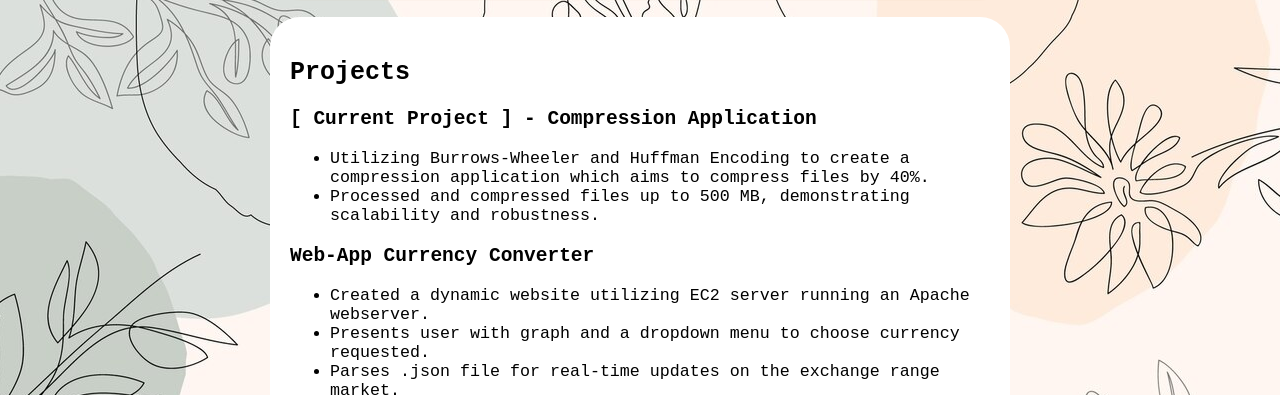
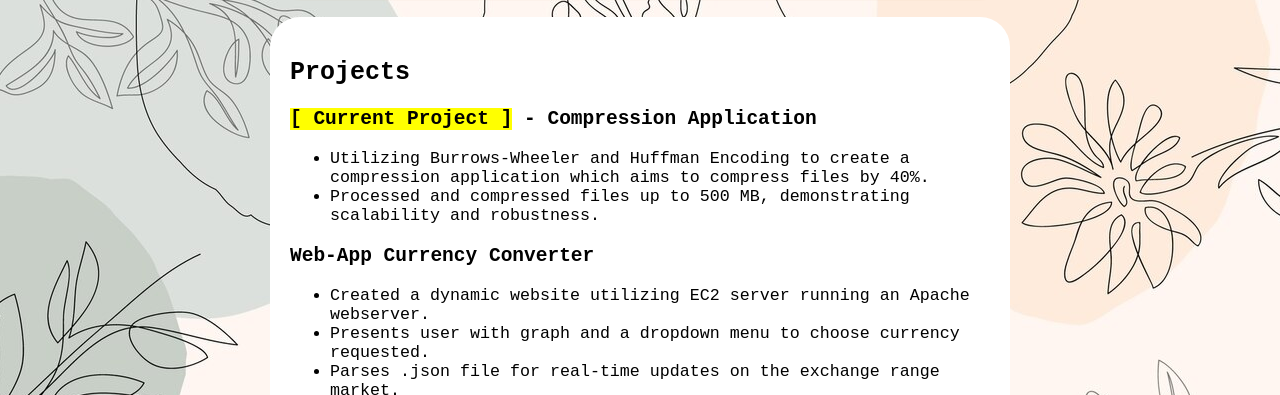
Before and after one commit to dkkumar77/dkkumar77.github.io, a plain HTML site: page index.html in a window 1280 px wide. Shown: the part 1236-1631 px from the top of the page. Drawn offline with nearby package versions, Linux system fonts and the light colour scheme; files that its build step writes are made by us from their sources.

Commit message:
added <mark>

```diff
--- a/index.html
+++ b/index.html
@@ -247,8 +247,7 @@
 
 
 
-    <h3>[ Current Project ] - Compression Application </h3>
-    <ul>
+    <h3><mark>[ Current Project ]</mark> - Compression Application</h3>    <ul>
        <li>Utilizing Burrows-Wheeler and Huffman Encoding to create a compression application
         which aims to compress files by 40%.</li>
        <li>Processed and compressed files up to 500 MB, demonstrating scalability and robustness.</li>
```
